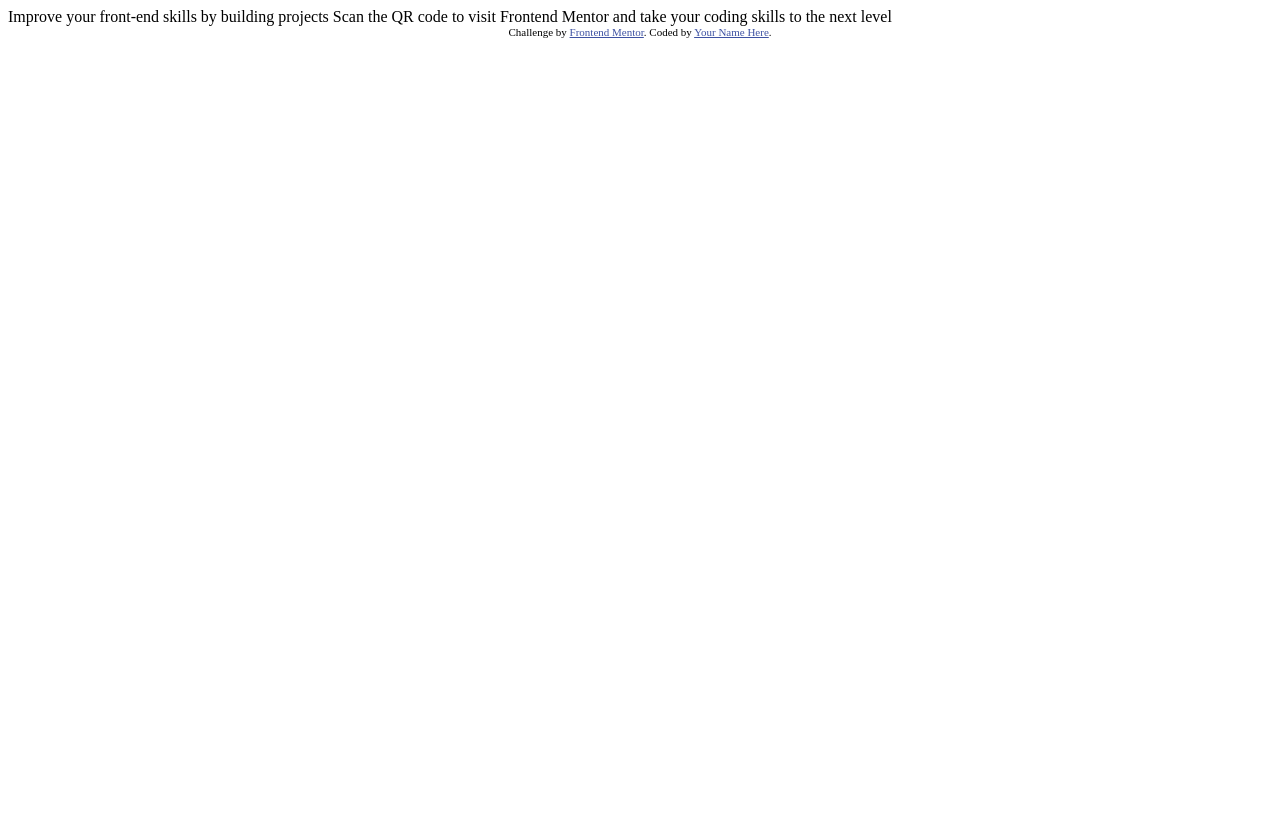
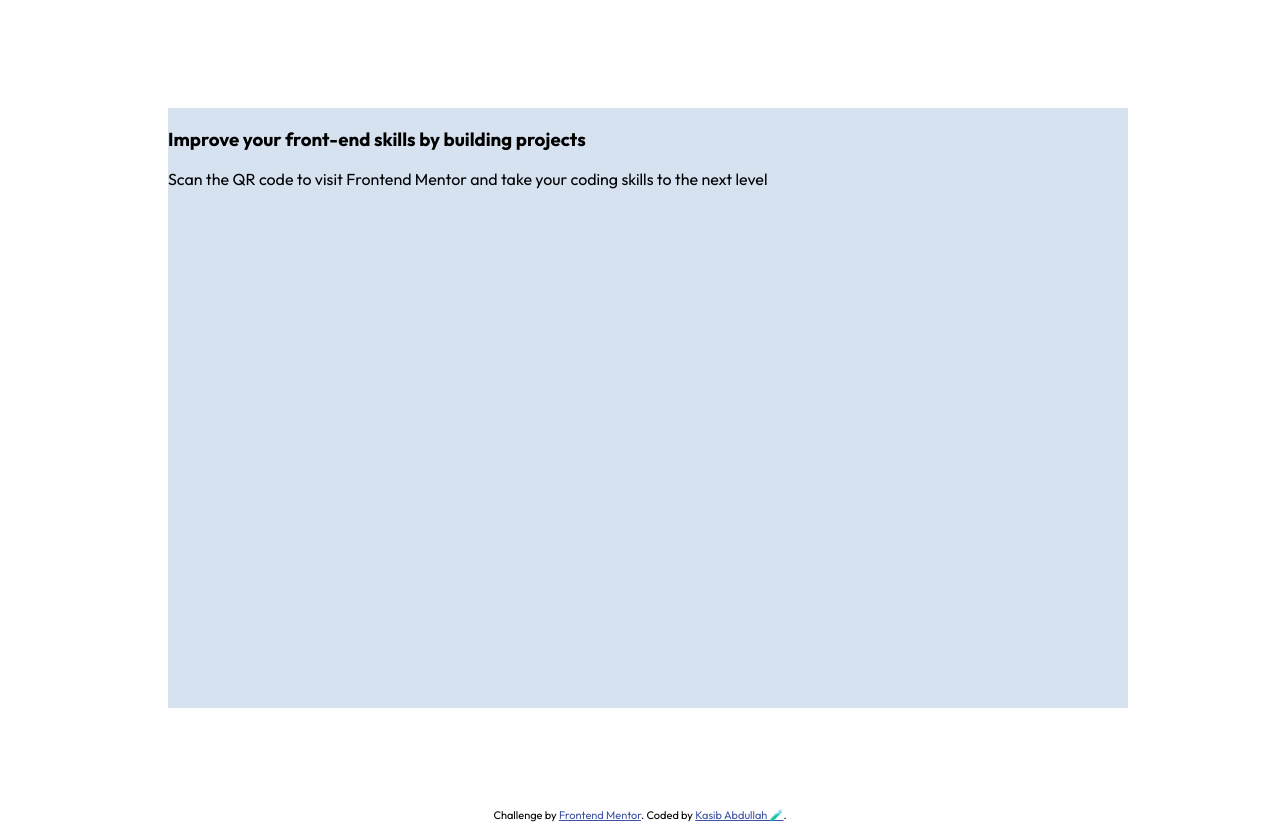
Before and after one commit to Kasib-hub/qr-code-component, a plain HTML site: page index.html in a window 1280 px wide. Before the commit the page ends 800 px from the top, so only its background shows below. Drawn offline with Linux system fonts and the light colour scheme.

Commit message:
Font and cards created

```diff
--- a/index.html
+++ b/index.html
@@ -13,16 +13,25 @@
     .attribution { font-size: 11px; text-align: center; }
     .attribution a { color: hsl(228, 45%, 44%); }
   </style>
+  <link rel="preconnect" href="https://fonts.googleapis.com">
+  <link rel="preconnect" href="https://fonts.gstatic.com" crossorigin>
+  <link href="https://fonts.googleapis.com/css2?family=Outfit:wght@400;700&display=swap" rel="stylesheet">
+  <link rel="stylesheet" href="style.css">
 </head>
 <body>
+  <div class="wrapper">
+    <div class="card">
+      <div class="QR">
+        <h3>Improve your front-end skills by building projects</h3>
+        <p>Scan the QR code to visit Frontend Mentor and take your coding skills to the next level</p>
+      </div>
+    </div>
+  </div>
 
-  Improve your front-end skills by building projects
 
-  Scan the QR code to visit Frontend Mentor and take your coding skills to the next level
-
-  <div class="attribution">
+  <footer class="attribution">
     Challenge by <a href="https://www.frontendmentor.io?ref=challenge" target="_blank">Frontend Mentor</a>.
-    Coded by <a href="#">Your Name Here</a>.
-  </div>
+    Coded by <a href="#">Kasib Abdullah 🧪</a>.
+  </footer>
 </body>
 </html>
--- /dev/null
+++ b/style.css
@@ -0,0 +1,22 @@
+body {
+    font-family: 'Outfit', sans-serif;
+}
+
+/*
+Making the parent div flexbox allows me to center everything within
+my card box can be centered along with the text
+*/
+.wrapper {
+    height: 100vh;
+    width: 100vw;
+    background-color: hsl(0, 0%, 100%);
+    display: flex;
+    justify-content: center;
+    align-items: center;
+}
+
+.card {
+    background-color: hsl(212, 45%, 89%);
+    height: 75%;
+    width: 75%;
+}
```
